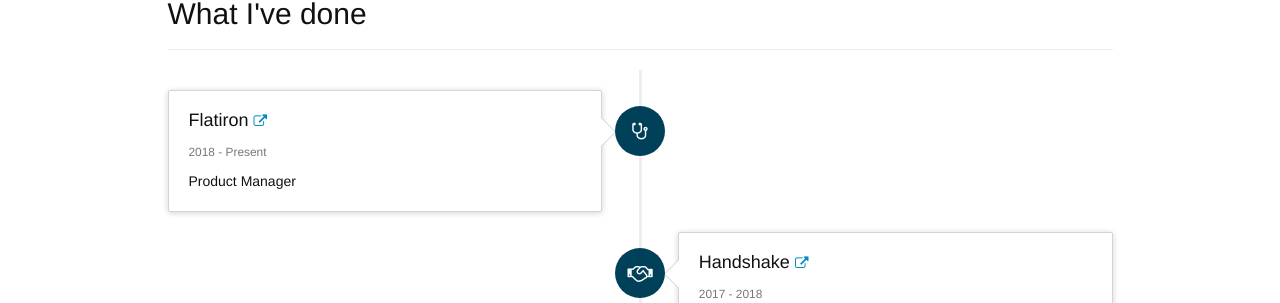
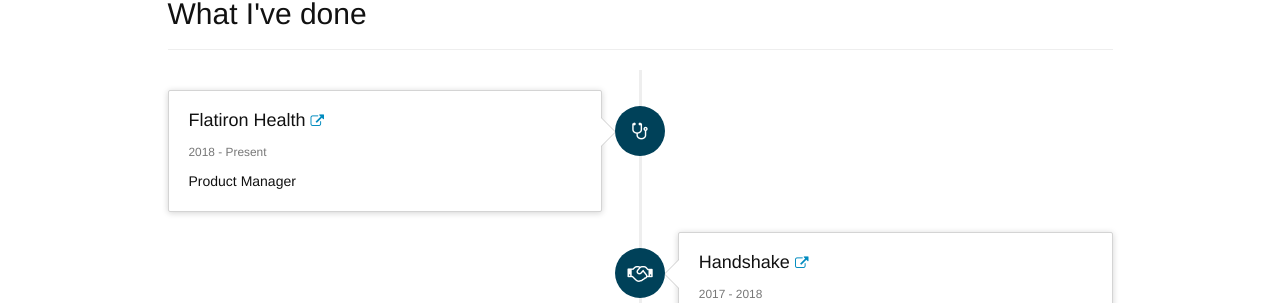
Before and after one commit to cms5109/cms5109.github.io, a Jekyll site: the page built from about.html, in a window 1280 px wide. Shown: the part 513-816 px from the top of the page. Built offline with Jekyll 4.4.1, drawn with Linux system fonts in a browser that asks for light colours; nearby versions of some CDN libraries; comment, search, counter and statistics services are not loaded; a style sheet for code colours, icons or effects is not loaded.

Commit message:
updated name

```diff
--- a/_data/timeline.yml
+++ b/_data/timeline.yml
@@ -1,6 +1,6 @@
-- company: Flatiron
+- company: Flatiron Health
   link: "https://flatiron.com"
-  icon: "fa-stethoscope"
+  icon: "fa-stethoscope "
   year_start: 2018
   year_end: Present
   text: "Product Manager"
```
